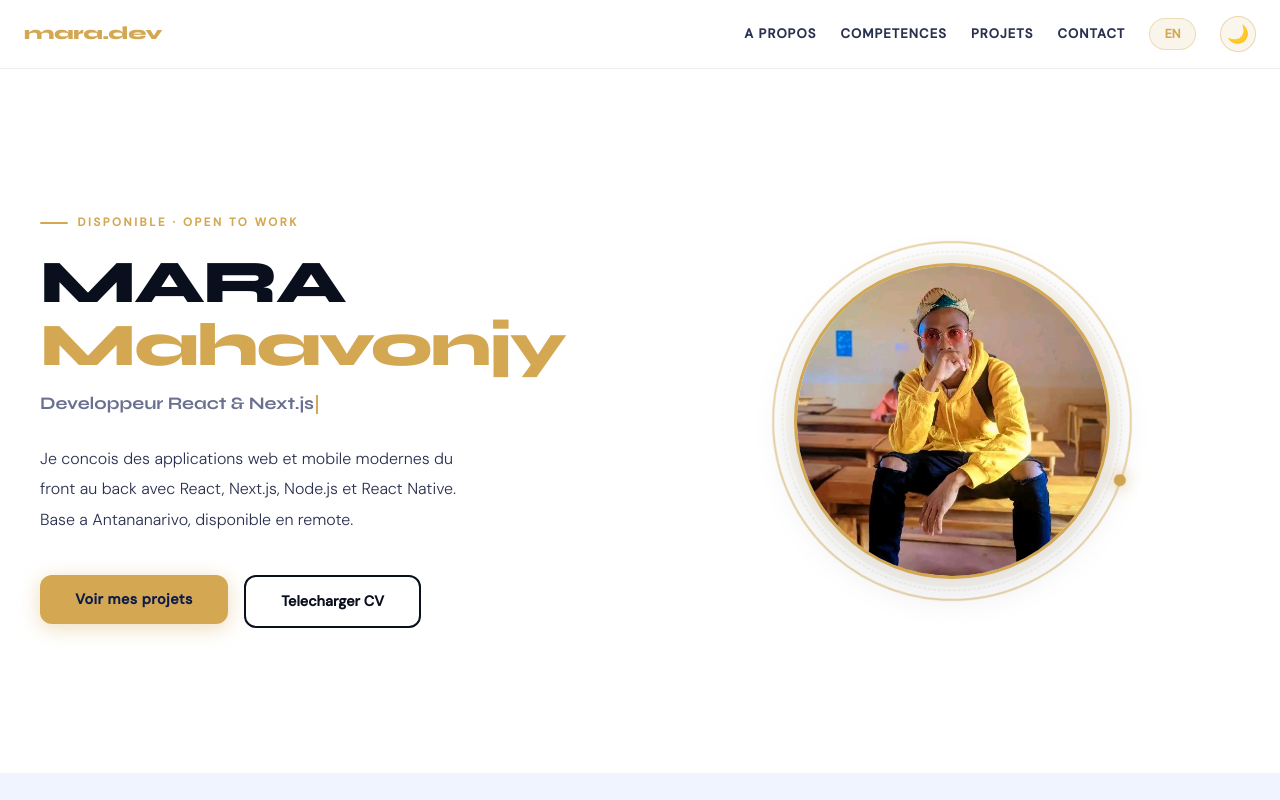
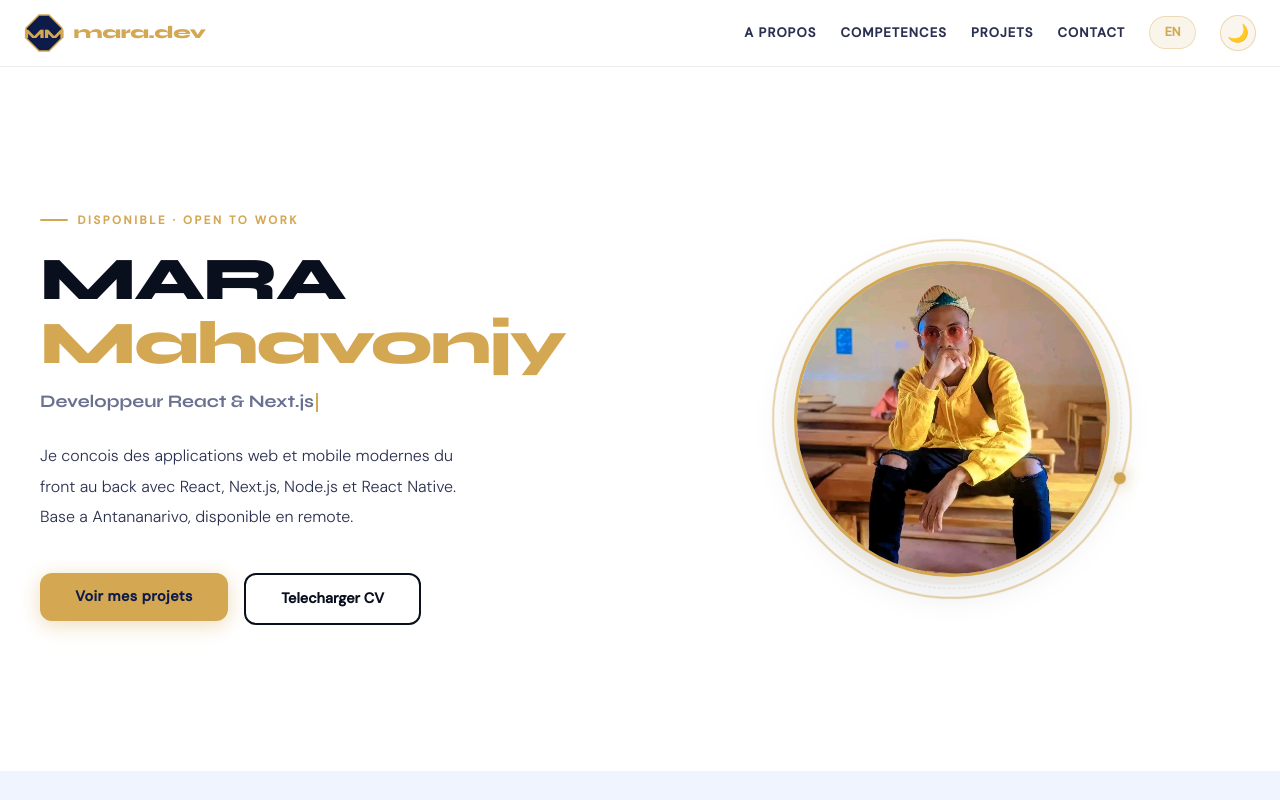
Before and after one commit to mahavonjymara/portfolio-mara, a Next.js app: page / in a window 1280 px wide. Shown: the top 800 px of the page. Built offline with nearby package versions, Linux system fonts and the light colour scheme.

Commit message:
Ajout logo MM octogone dans navbar

```diff
--- /dev/null
+++ b/src/components/Logo.tsx
@@ -0,0 +1,24 @@
+export default function Logo() {
+  return (
+    <svg width="40" height="40" viewBox="0 0 40 40" fill="none" xmlns="http://www.w3.org/2000/svg">
+      <polygon
+        points="15,2 25,2 38,15 38,25 25,38 15,38 2,25 2,15"
+        fill="#0d1b4b"
+        stroke="#d4a853"
+        strokeWidth="1.5"
+      />
+      <text
+        x="20"
+        y="25"
+        textAnchor="middle"
+        fill="#d4a853"
+        fontSize="13"
+        fontWeight="800"
+        fontFamily="Syne, sans-serif"
+        letterSpacing="-0.5"
+      >
+        MM
+      </text>
+    </svg>
+  );
+}
--- a/src/components/Navbar.tsx
+++ b/src/components/Navbar.tsx
@@ -1,6 +1,7 @@
 "use client";
 import { useState, useEffect } from "react";
 import { useLang } from "@/lib/LangContext";
+import Logo from "@/components/Logo";
 export default function Navbar() {
   const { lang, setLang, t } = useLang();
   const [dark, setDark] = useState(false);
@@ -35,8 +36,11 @@ export default function Navbar() {
   return (
     <>
       <nav style={{ position:"sticky" as const, top:0, zIndex:100, background:navBg, borderBottom: dark ? "1px solid rgba(212,168,83,0.15)" : "1px solid rgba(10,15,30,0.08)", backdropFilter:"blur(20px)", boxShadow: scrolled ? (dark ? "0 4px 24px rgba(0,0,0,0.3)" : "0 4px 24px rgba(10,15,30,0.08)") : "none", transition:"all 0.3s" }}>
-        <div style={{ display:"flex", alignItems:"center", justifyContent:"space-between", padding:"1rem 1.5rem" }}>
-          <div style={{ fontFamily:"var(--font-syne)", fontWeight:800, fontSize:"1.15rem", color:"#d4a853", letterSpacing:"-0.02em" }}>mara.dev</div>
+        <div style={{ display:"flex", alignItems:"center", justifyContent:"space-between", padding:"0.8rem 1.5rem" }}>
+          <div style={{ display:"flex", alignItems:"center", gap:"0.6rem" }}>
+            <Logo />
+            <span style={{ fontFamily:"var(--font-syne)", fontWeight:800, fontSize:"1.1rem", color:"#d4a853", letterSpacing:"-0.02em" }}>mara.dev</span>
+          </div>
           {!isMobile ? (
             <div style={{ display:"flex", gap:"1.5rem", alignItems:"center" }}>
               {links.map((l) => (
@@ -73,7 +77,7 @@ export default function Navbar() {
         <div onClick={() => setMenuOpen(false)}
           style={{ position:"fixed" as const, top:0, left:0, right:0, bottom:0, zIndex:999, background:"rgba(5,10,20,0.8)", backdropFilter:"blur(10px)", display:"flex", alignItems:"center", justifyContent:"center", padding:"2rem" }}>
           <div onClick={(e) => e.stopPropagation()}
-            style={{ background: dark ? "rgba(15,22,45,0.98)" : "rgba(255,255,255,0.97)", borderRadius:24, padding:"1.5rem", width:"100%", maxWidth:300, boxShadow:"0 24px 64px rgba(0,0,0,0.4)", border: dark ? "1px solid rgba(212,168,83,0.2)" : "1px solid rgba(10,15,30,0.1)", backdropFilter:"blur(20px)" }}>
+            style={{ background: dark ? "rgba(15,22,45,0.98)" : "rgba(255,255,255,0.97)", borderRadius:24, padding:"1.5rem", width:"100%", maxWidth:300, boxShadow:"0 24px 64px rgba(0,0,0,0.4)", border: dark ? "1px solid rgba(212,168,83,0.2)" : "1px solid rgba(10,15,30,0.1)" }}>
             {links.map((l, i) => (
               <a key={l.href} href={l.href} onClick={() => setMenuOpen(false)}
                 style={{ display:"flex", alignItems:"center", gap:"1rem", padding:"0.9rem 1rem", borderRadius:14, marginBottom: i < links.length - 1 ? "0.4rem" : 0, textDecoration:"none", background:"transparent", border:"1px solid transparent", transition:"all 0.2s" }}
```
